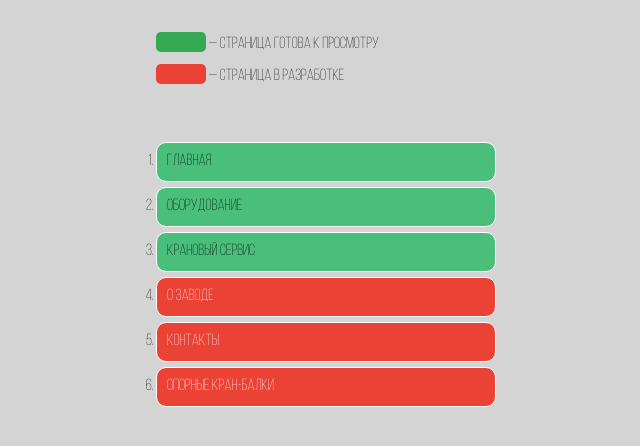
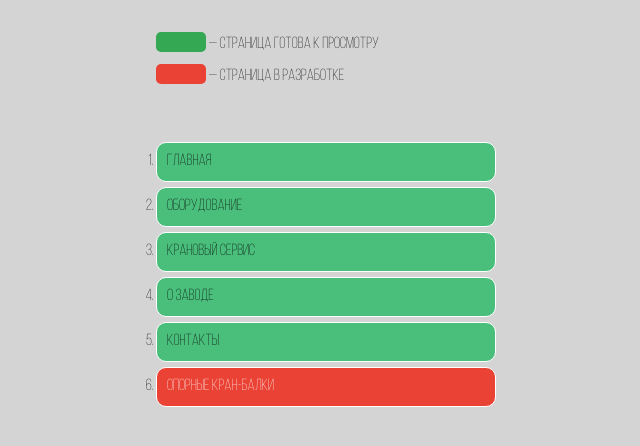
Before and after one commit to Daniel-Bykov/uniq-crane, a website: page index.html in a window 1280 px wide. Shown: the part 100-546 px from the top of the page, without its empty margins (314-954 px from the left). Drawn offline with nearby package versions, Linux system fonts and the light colour scheme; files that its build step writes are made by us from their sources; files whose address does not match are found by name.

Commit message:
13.06.2021

```diff
--- a/index.html
+++ b/index.html
@@ -106,8 +106,8 @@
         <li class="done"><a href="dist/index.html">Главная</a></li>
         <li class="done"><a href="equipment.html">Оборудование</a></li>
         <li class="done"><a href="crane-service.html">Крановый сервис</a></li>
-        <li class="inwork"><a href="#">О заводе</a></li>
-        <li class="inwork"><a href="#">Контакты</a></li>
+        <li class="done"><a href="#">О заводе</a></li>
+        <li class="done"><a href="#">Контакты</a></li>
         <li class="inwork"><a href="#">Опорные кран-балки</a></li>
     </ul>
 
```
